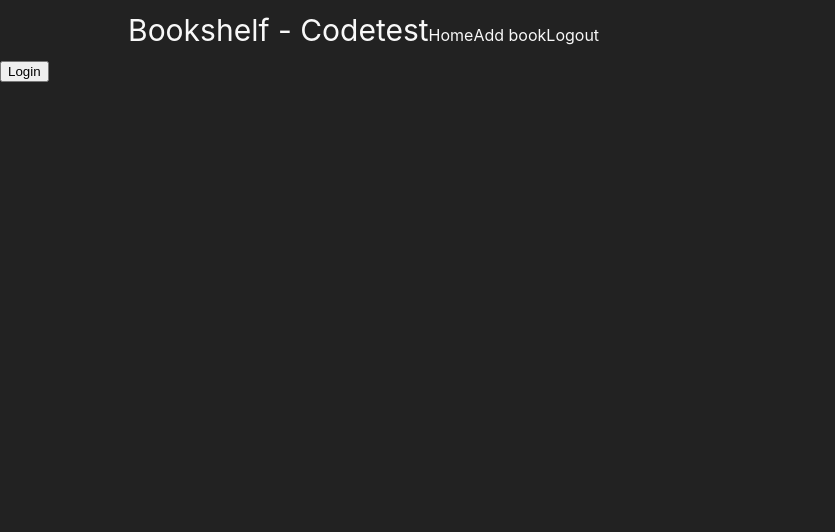
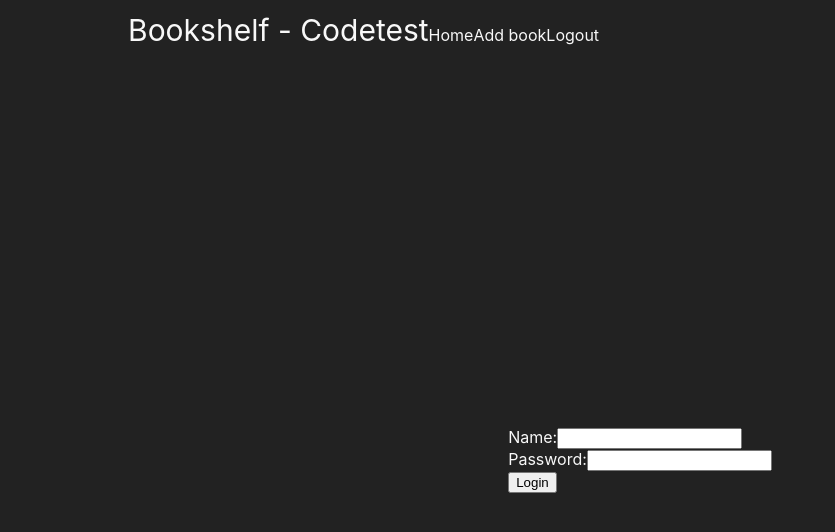
Before and after one commit to C-Corfixen/codetest-writereader, a React (Create React App) app: page /login in a window 1280 px wide. Shown: the top 532 px of the page, without its empty margins (0-835 px from the left). Built offline with nearby package versions, Linux system fonts and the light colour scheme.

Commit message:
Setup a fake login auth to use in login form component. Set up state and basic error handling in login form

```diff
--- /dev/null
+++ b/src/api/auth.service.js
@@ -0,0 +1,27 @@
+const correctLogin = {
+  "name": "codetest",
+  "password": "codetest123"
+};
+
+const Login = ({name, password}) => {
+  return new Promise((resolve) => {
+    if(correctLogin.name !== name) {
+      resolve({"error": "Incorrect name"});
+    }
+    else if(correctLogin.password !== password) {
+      resolve({"error": "Incorrect password"});
+    }
+    else {
+      resolve({"login": "ok"});
+    }
+  });
+}
+
+const Logout = () => {
+  console.log('You have logged out');
+}
+
+export {
+  Login,
+  Logout
+}
--- a/src/components/login-form/login-form.component.jsx
+++ b/src/components/login-form/login-form.component.jsx
@@ -1,16 +1,46 @@
 import { useState } from 'react';
 import { useHistory } from 'react-router-dom';
 
+import { Login } from '../../api/auth.service';
+
+import './login-form.styles.css';
+
 const LoginForm = ({submitFunction}) => {
+  const [name, setName] = useState('');
+  const [password, setPassword] = useState('');
+  const [error, setError] = useState(false);
   const history = useHistory();
+
   const handleSubmit = (e) => {
-    submitFunction(true);
-    history.push('/');
+    e.preventDefault();
+    Login({name, password}).then((response) => {
+      console.log(response);
+      if(response.error) {
+        setError(response.error)
+      }
+      else if(response.login === 'ok') {
+        submitFunction(true);
+        history.push('/');
+      }
+    });
   }
 
   return(
     <div className="login-container">
       <form onSubmit={handleSubmit}>
+
+        <div className="input-field">
+          <label htmlFor="name">Name:</label>
+          <input type="text" id="name" value={name} onChange={(e) => setName(e.target.value)} />
+        </div>
+
+        <div className="input-field">
+          <label htmlFor="password">Password:</label>
+          <input type="password" id="password" value={password} onChange={(e) => setPassword(e.target.value)} />
+        </div>
+
+        { error && <p>{ error }</p>}
+
         <button>Login</button>
       </form>
     </div>
--- a/src/components/login-form/login-form.styles.css
+++ b/src/components/login-form/login-form.styles.css
@@ -0,0 +1,6 @@
+.login-container {
+  height: 100vh;
+  display: flex;
+  align-items: center;
+  justify-content: center;
+}
```
Also changed, not shown: 1 other file (tests, documents, lock files or other folders).
